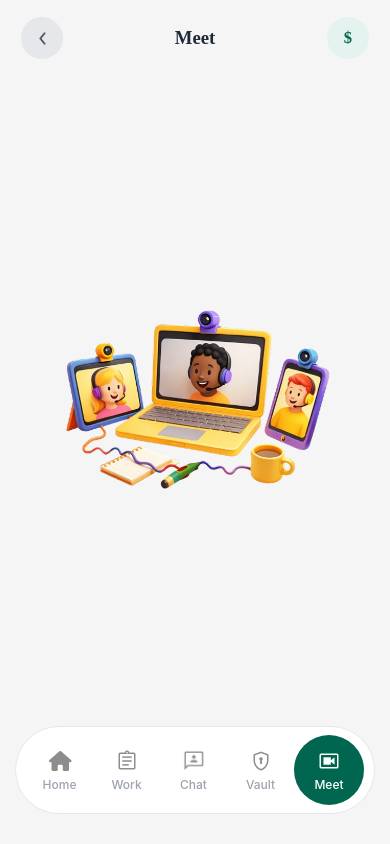
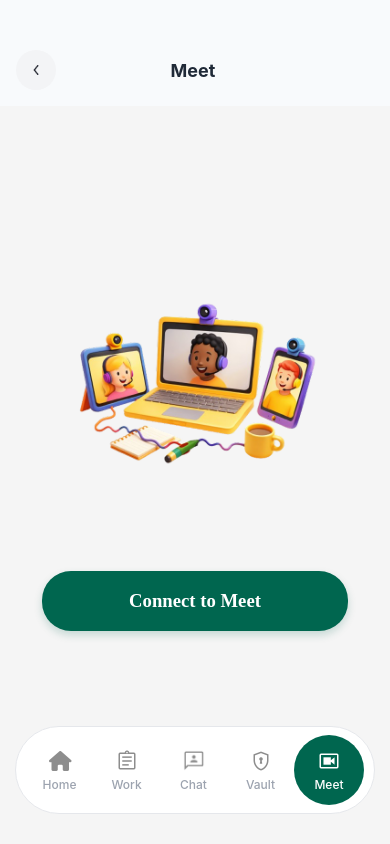
Before and after one commit to slytherin8/slyth, a React Native app in the folder slyth-app/: screen /AdminMeet in a window 390 px wide. Built offline with nearby package versions, Linux system fonts and the light colour scheme; no server answers.

Commit message:
feat: Implement foundational backend and frontend for user management, work management, chat, and notifications with distinct admin and employee interfaces.

```diff
--- a/slyth-app/src/screens/AdminMeetScreen.js
+++ b/slyth-app/src/screens/AdminMeetScreen.js
@@ -8,7 +8,8 @@ import {
   Dimensions,
   StatusBar,
   Alert,
-  Linking
+  Linking,
+  ScrollView
 } from "react-native";
 import { SafeAreaProvider, SafeAreaView } from 'react-native-safe-area-context';
 import AsyncStorage from "../utils/storage";
@@ -83,38 +84,13 @@ export default function AdminMeetScreen({ navigation }) {
   };
 
   return (
-    <AppLayout role="admin" hideHeader={true}>
+    <AppLayout role="admin" title="Meet" onBack={() => navigation.goBack()}>
       <View style={styles.container}>
         <StatusBar barStyle="dark-content" backgroundColor="#F5F5F5" />
 
-        {/* Header */}
-        <View style={styles.header}>
-          <TouchableOpacity
-            style={styles.backButton}
-            onPress={() => navigation.goBack()}
-          >
-            <Image
-              source={require("../../assets/images/back-arrow.png")}
-              style={styles.backIcon}
-              resizeMode="contain"
-            />
-          </TouchableOpacity>
-
-          <Text style={styles.headerTitle}>Meet</Text>
-
-          <View style={styles.companyLogoContainer}>
-            {company?.logo ? (
-              <Image source={{ uri: company.logo }} style={styles.companyLogo} />
-            ) : (
-              <View style={styles.defaultLogo}>
-                <Text style={styles.defaultLogoText}>$</Text>
-              </View>
-            )}
-          </View>
-        </View>
-
+        <ScrollView contentContainerStyle={styles.scrollContainer} showsVerticalScrollIndicator={false}>
           {/* Center Content */}
-        <View style={styles.centerContent}>
+          <View style={styles.content}>
             <View style={styles.illustrationContainer}>
               <Image
                 source={require("../../assets/images/google-meet.png")}
@@ -122,10 +98,9 @@ export default function AdminMeetScreen({ navigation }) {
                 resizeMode="contain"
               />
             </View>
-        </View>
 
-        {/* Bottom Button */}
-        <View style={styles.bottomContainer}>
+            {/* Connect Button - Right below image */}
+            <View style={styles.buttonContainer}>
               <TouchableOpacity
                 style={styles.connectButton}
                 onPress={handleConnectToMeet}
@@ -134,6 +109,8 @@ export default function AdminMeetScreen({ navigation }) {
                 <Text style={styles.connectButtonText}>Connect to Meet</Text>
               </TouchableOpacity>
             </View>
+          </View>
+        </ScrollView>
       </View>
     </AppLayout>
   );
@@ -144,86 +121,44 @@ const styles = StyleSheet.create({
     flex: 1,
     backgroundColor: "#F5F5F5"
   },
-  header: {
-    flexDirection: "row",
-    justifyContent: "space-between",
-    alignItems: "center",
-    paddingHorizontal: getResponsiveSize(20),
-    paddingVertical: getResponsiveSize(16),
-    backgroundColor: "#F5F5F5"
+  scrollContainer: {
+    flexGrow: 1,
+    backgroundColor: "#F5F5F5",
+    paddingBottom: getResponsiveSize(100),
   },
-  backButton: {
-    padding: getResponsiveSize(8),
-    backgroundColor: "#E5E7EB",
-    borderRadius: getResponsiveSize(20),
-    width: getResponsiveSize(40),
-    height: getResponsiveSize(40),
-    justifyContent: "center",
-    alignItems: "center"
-  },
-  backIcon: {
-    width: getResponsiveSize(24),
-    height: getResponsiveSize(24),
-    tintColor: "#374151"
-  },
-  headerTitle: {
-    fontSize: getResponsiveFontSize(18),
-    fontWeight: "600",
-    color: "#1F2937",
-    fontFamily: "Inter-SemiBold"
-  },
-  companyLogoContainer: {
-    width: getResponsiveSize(40),
-    height: getResponsiveSize(40),
-    justifyContent: "center",
-    alignItems: "center"
-  },
-  companyLogo: {
-    width: getResponsiveSize(40),
-    height: getResponsiveSize(40),
-    borderRadius: getResponsiveSize(20)
-  },
-  defaultLogo: {
-    width: getResponsiveSize(40),
-    height: getResponsiveSize(40),
-    borderRadius: getResponsiveSize(20),
-    backgroundColor: "#E5F3F0",
-    justifyContent: "center",
-    alignItems: "center"
-  },
-  defaultLogoText: {
-    fontSize: getResponsiveFontSize(16),
-    fontWeight: "700",
-    color: "#00664F",
-    fontFamily: "Inter-Bold"
-  },
-  centerContent: {
+  content: {
     flex: 1,
     justifyContent: "center",
     alignItems: "center",
-    paddingHorizontal: getResponsiveSize(20)
+    paddingHorizontal: getResponsiveSize(20),
+    paddingTop: getResponsiveSize(40),
   },
   illustrationContainer: {
     alignItems: "center",
-    justifyContent: "center"
+    justifyContent: "center",
+    marginBottom: getResponsiveSize(40),
   },
   meetIllustration: {
     width: Math.min(width * 0.8, 400),
-    height: Math.min(height * 0.4, 300),
+    height: Math.min(height * 0.35, 250),
     maxWidth: 350,
-    maxHeight: 280
   },
-  bottomContainer: {
+  buttonContainer: {
+    width: "100%",
     paddingHorizontal: getResponsiveSize(20),
-    paddingBottom: getResponsiveSize(40),
-    paddingTop: getResponsiveSize(20)
+    marginTop: getResponsiveSize(20),
   },
   connectButton: {
     backgroundColor: "#00664F",
     borderRadius: getResponsiveSize(28),
     paddingVertical: getResponsiveSize(18),
     alignItems: "center",
-    minHeight: getResponsiveSize(56)
+    minHeight: getResponsiveSize(56),
+    shadowColor: "#00664F",
+    shadowOffset: { width: 0, height: 4 },
+    shadowOpacity: 0.2,
+    shadowRadius: 8,
+    elevation: 4,
   },
   connectButtonText: {
     color: "#FFFFFF",
```
Lines whose indentation alone changed are shown as unchanged.
